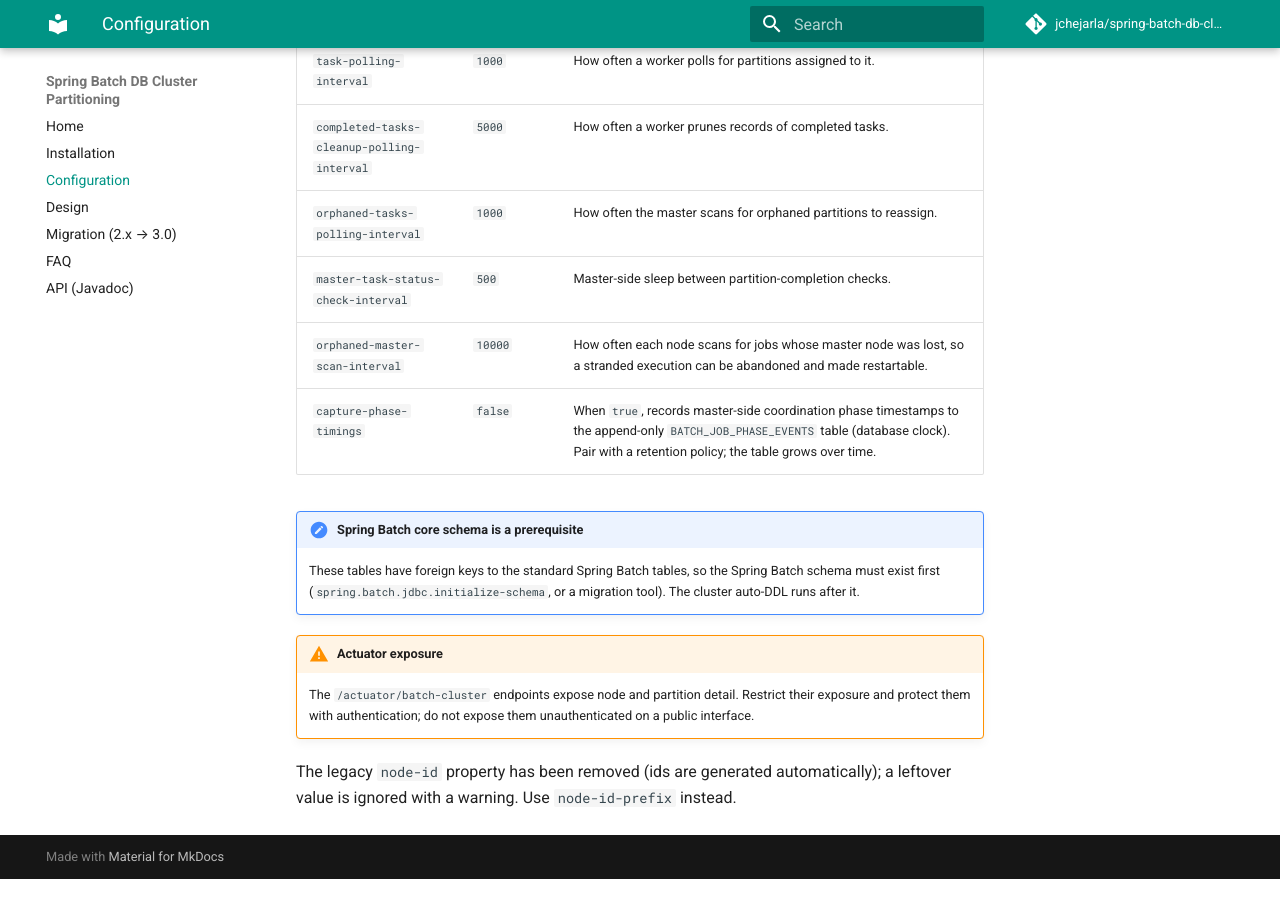
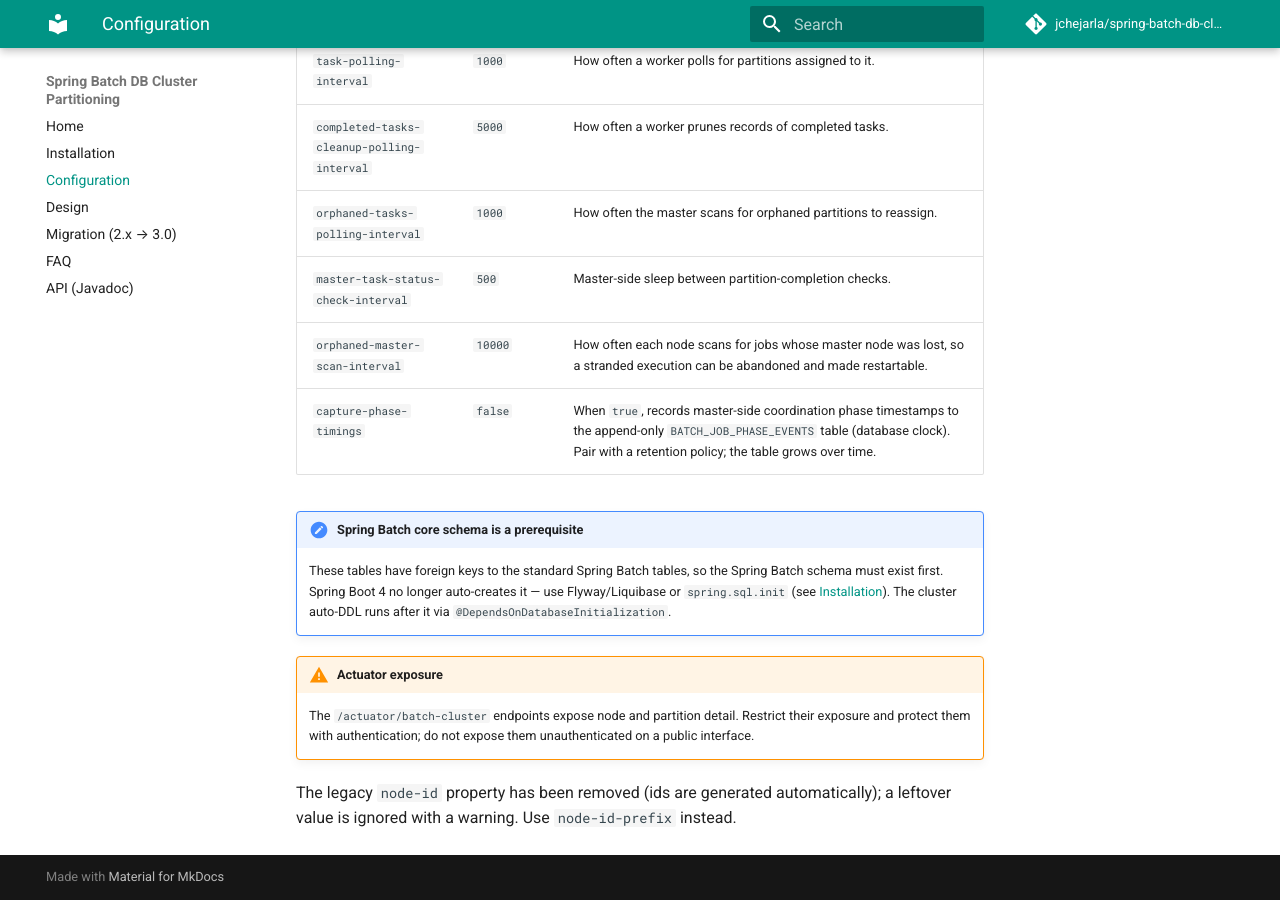
Before and after one commit to jchejarla/spring-batch-db-cluster-partitioning, an MkDocs documentation site: the page built from docs/configuration.md, in a window 1280 px wide and 900 px high, scrolled down 878 px. Built offline with MkDocs 1.6.1 and Material for MkDocs 9.7.7, drawn with Linux system fonts in a browser that asks for light colours; comment, search, counter and statistics services are not loaded; the version menu is left out; before the commit the page ends 1757 px from its top, so only the background shows below that.

Commit message:
Fix schema-prerequisite note for Spring Boot 4

```diff
--- a/docs/configuration.md
+++ b/docs/configuration.md
@@ -25,8 +25,9 @@
 
 !!! note "Spring Batch core schema is a prerequisite"
     These tables have foreign keys to the standard Spring Batch tables, so the Spring Batch schema must
-    exist first (`spring.batch.jdbc.initialize-schema`, or a migration tool). The cluster auto-DDL runs
-    after it.
+    exist first. Spring Boot 4 no longer auto-creates it — use Flyway/Liquibase or `spring.sql.init`
+    (see [Installation](installation.md)). The cluster auto-DDL runs after it via
+    `@DependsOnDatabaseInitialization`.
 
 !!! warning "Actuator exposure"
     The `/actuator/batch-cluster` endpoints expose node and partition detail. Restrict their exposure
```
